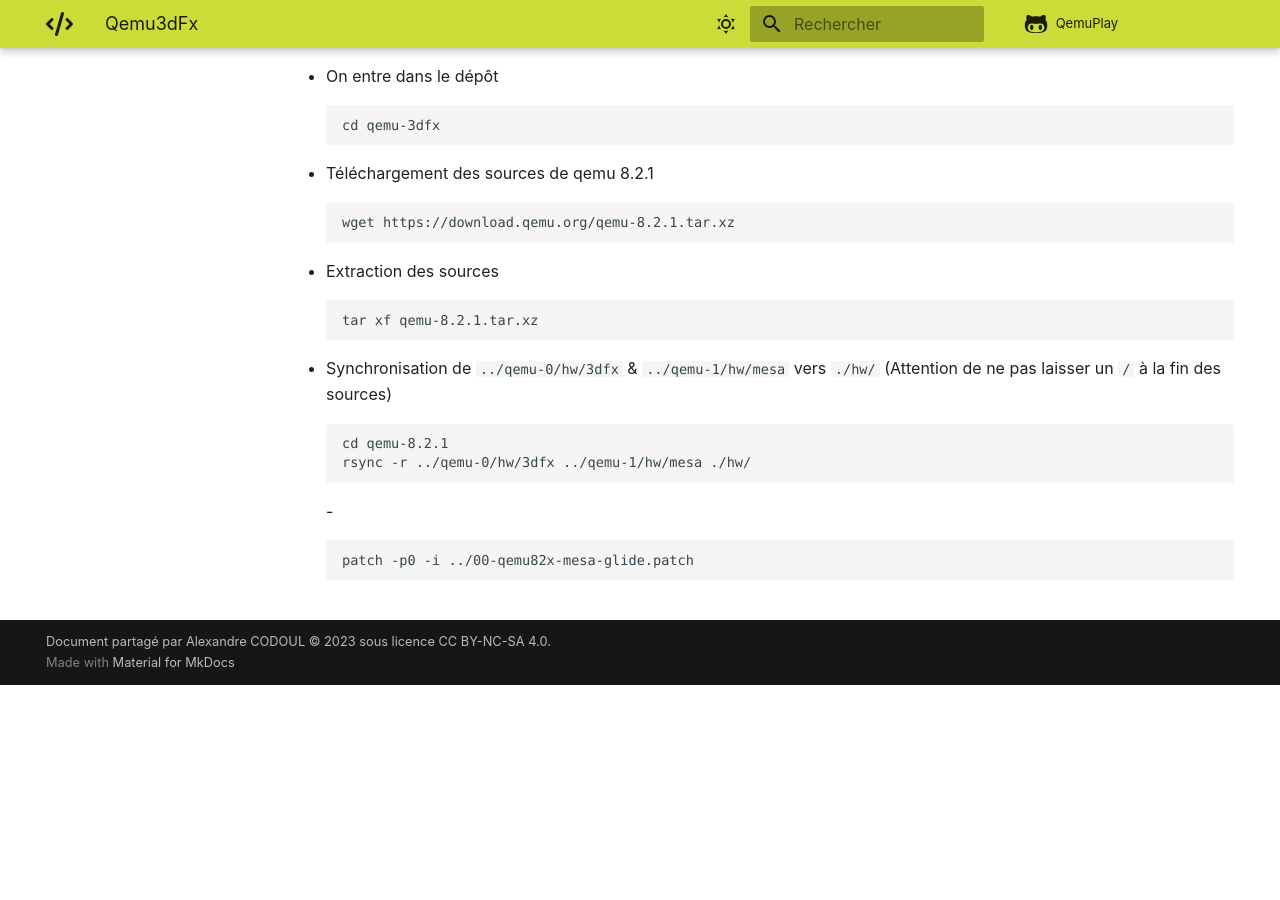
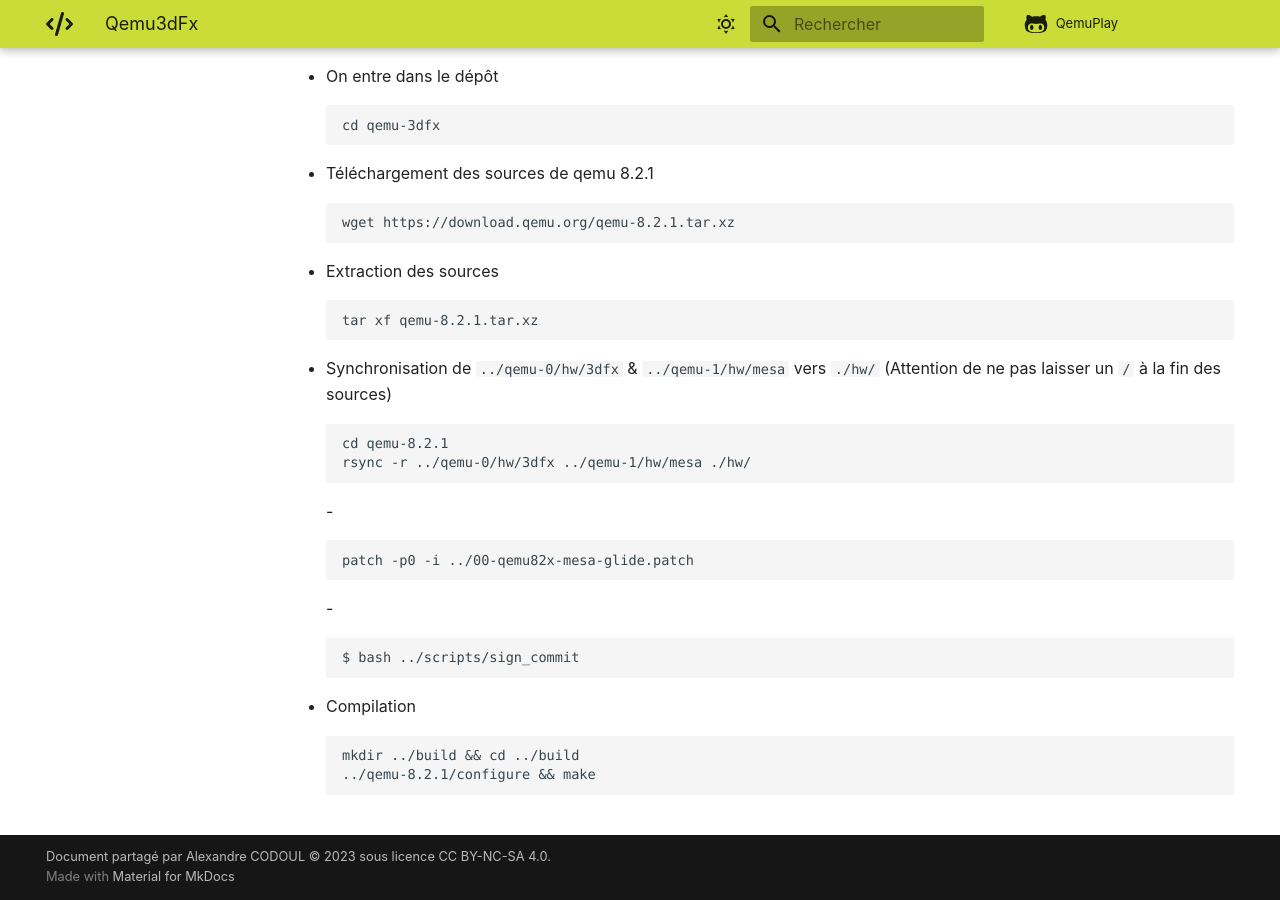
Before and after one commit to daerlnaxe/QemuPlay, an MkDocs documentation site: the page built from docs/90-developpement/Qemu3dFx.md, in a window 1280 px wide and 900 px high, scrolled down 703 px. Built offline with MkDocs 1.6.1 and Material for MkDocs 9.7.7, drawn with Linux system fonts in a browser that asks for light colours; comment, search, counter and statistics services are not loaded; before the commit the page ends 1388 px from its top, so only the background shows below that.

Commit message:
Update Qemu3dFx.md

````diff
--- a/docs/90-developpement/Qemu3dFx.md
+++ b/docs/90-developpement/Qemu3dFx.md
@@ -38,3 +38,12 @@ rsync -r ../qemu-0/hw/3dfx ../qemu-1/hw/mesa ./hw/
 ```
 patch -p0 -i ../00-qemu82x-mesa-glide.patch
 ```
+-
+```
+$ bash ../scripts/sign_commit
+```
+- Compilation
+```
+mkdir ../build && cd ../build
+../qemu-8.2.1/configure && make
+```
````
